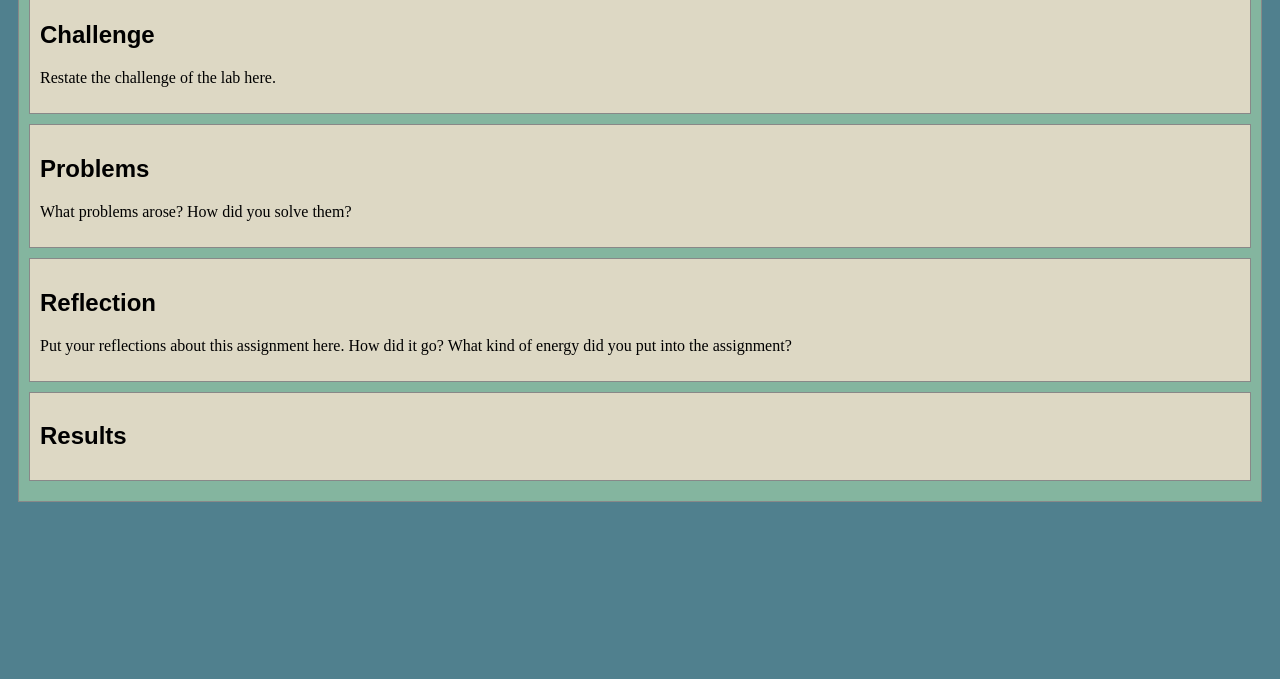
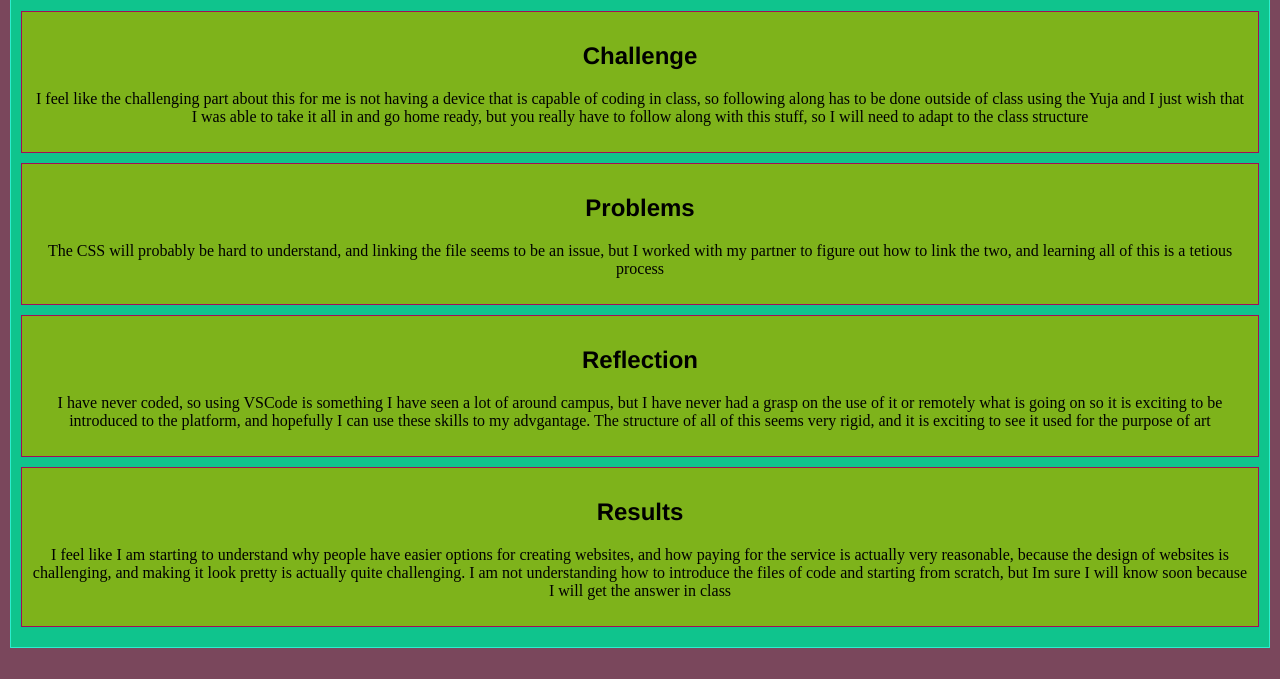
Before and after one commit to Jackson9ford/Jackson, a plain HTML site: page lab2/index.html in a window 1280 px wide. Shown: the part 121-800 px from the top of the page. Drawn offline with nearby package versions, Linux system fonts and the light colour scheme.

Commit message:
Lab 2 edits

```diff
--- a/lab2/css/lab.css
+++ b/lab2/css/lab.css
@@ -1,9 +1,28 @@
 /* Here we can set styles for this lab page that we don't want to effect others pages */
-
+h1,h2,h3 {
+  font-family: 'Franklin Gothic Medium', 'Arial Narrow', Arial, sans-serif;
+}
+body {
+  display: flex;
+  justify-content: center;
+  align-items: center;
+  height: 100vh;
+  margin: 0;
+  text-align: center;
+}
 /* the period in a CSS selector selects an element by class, e.g., class="minor-section" */
 .minor-section {
     padding: 10px;
     margin-bottom: 10px;
-    border: solid 1px #888;
-    background-color: #DDD8C4;
+    border: solid 1px #a30d58;
+    background-color: #7eb31b;
   }
+  body {
+    background-color: #7a475c;
+  }
+  #content {
+    margin: 10px;
+    padding: 10px;
+    border: solid 1px #2deece;
+    background-color: #0fc48d;
+  }
--- a/lab2/index.html
+++ b/lab2/index.html
@@ -2,7 +2,7 @@
 <html>
 <head>
 	<!-- This title is used for tabs and bookmarks -->
-	<title>Lab X - Subject/Topic</title>
+	<title>Lab 2 - Editing an HTML and CSS file for creating a website</title>
 
 	<!-- Use UTF character set, a good idea with any webpage -->
   	<meta charset="UTF-8" />
@@ -23,24 +23,31 @@
 	<!-- Style this page by changing the CSS in ../css/site.css or css/lab.css -->
 	<main id="content">
 		<section>
-			<h1>Lab X - Subject/Topic</h1>
+			<h1>Hello World - We are exploring CSS and HTML</h1>
 			<div class="minor-section">
 					<h2>Challenge</h2>
-					<p>Restate the challenge of the lab here.</p>
+					<p>I feel like the challenging part about this for me is not having a device that is capable of coding in class, so following along has to be done outside of class using the Yuja
+						and I just wish that I was able to take it all in and go home ready, but you really have to follow along with this stuff, so I will need to adapt to the class structure
+					</p>
 			</div>
 
 			<div class="minor-section">
 					<h2>Problems</h2>
-					<p>What problems arose? How did you solve them? </p>
+					<p> The CSS will probably be hard to understand, and linking the file seems to be an issue, but I worked with my partner to figure out how to link the two, and learning all of this is a tetious process </p>
 			</div>
 
 			<div class="minor-section">
 					<h2>Reflection</h2>
-					<p>Put your reflections about this assignment here. How did it go? What kind of energy did you put into the assignment? </p>
+					<p>I have never coded, so using VSCode is something I have seen a lot of around campus, but I have never had a grasp on the use of it or remotely what is going on
+						so it is exciting to be introduced to the platform, and hopefully I can use these skills to my advgantage. The structure of all of this seems very rigid, and
+						it is exciting to see it used for the purpose of art  </p>
 			</div>
 
 			<div class="minor-section">
 					<h2>Results</h2>
+					<p> I feel like I am starting to understand why people have easier options for creating websites, and how paying for the service is actually very reasonable, because the design of websites is challenging, and making it look pretty is actually quite challenging. I am not understanding how to introduce the files of code and starting from scratch, but
+						Im sure I will know soon because I will get the answer in class
+					</p>
 					<div id="output"></div>
 			</div>
 		</section>
```
